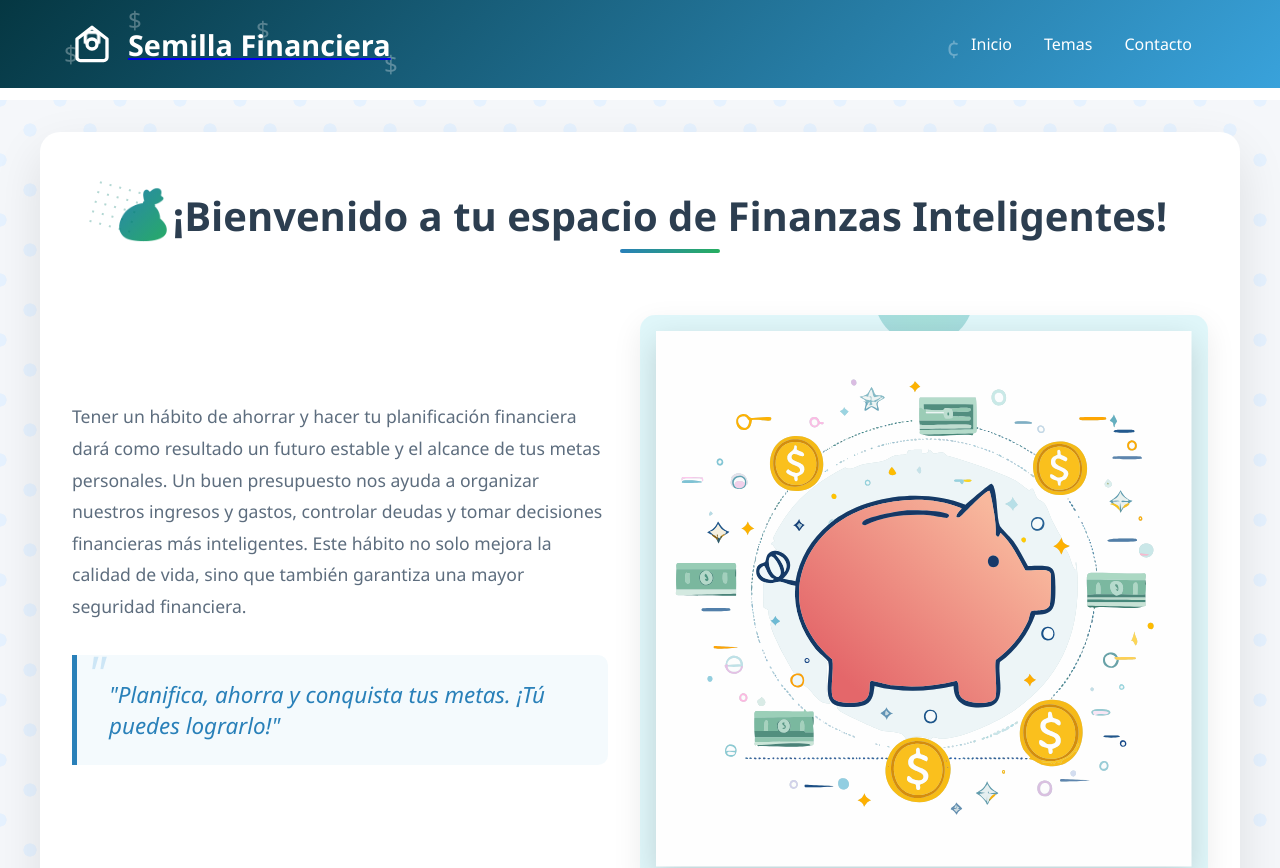
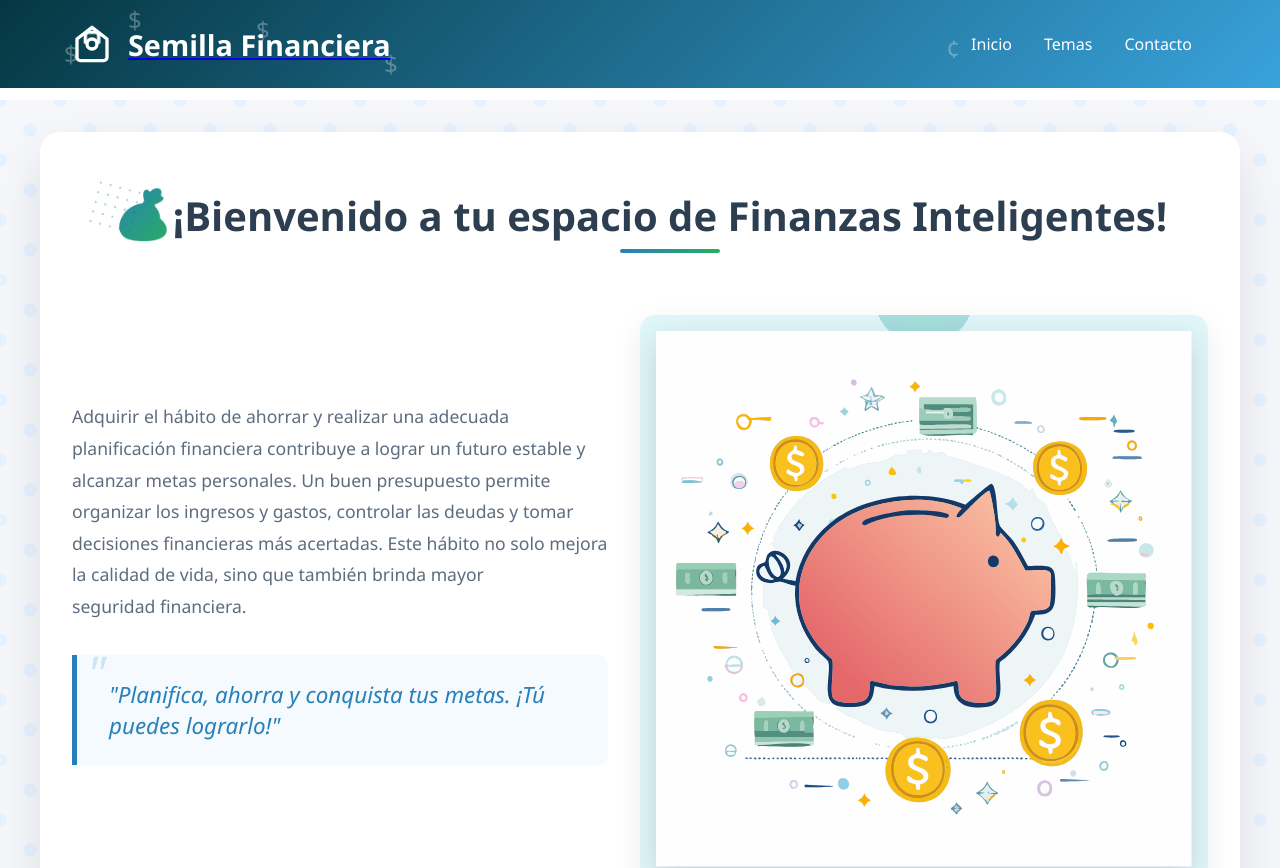
Before and after one commit to DepresslyJuice/SemillaFinanciera, a React (Vite) app: page / in a window 1280 px wide. Shown: the top 868 px of the page. Built offline with nearby package versions, Linux system fonts and the light colour scheme; a small style sheet from the web is missing.

Commit message:
Cambios texto

```diff
--- a/src/css/MetodosAhorro.css
+++ b/src/css/MetodosAhorro.css
@@ -207,7 +207,8 @@
     }
 
     .modal-header {
-        padding: 2rem;
+        padding: 1rem;
+        max-height: 200px;
         text-align: center;
         color: white;
         position: relative;
@@ -226,7 +227,7 @@
     }
 
     .modal-icon {
-        font-size: 3rem;
+        font-size: 1rem;
         margin-bottom: 0.5rem;
         display: block;
         position: relative;
@@ -234,7 +235,8 @@
     }
 
     .modal-titulo {
-        font-size: 2rem;
+        font-size: 28px;
+        padding-bottom: 1rem;
         font-weight: 700;
         margin: 0;
         position: relative;
--- a/src/pages/Tarjetas.tsx
+++ b/src/pages/Tarjetas.tsx
@@ -7,7 +7,7 @@ function Tarjetas() {
         <div className="tarjetas-container">
             <section className="tarjetas">
                 <div className="tarjetas-header">
-                    <h2>Todo lo que necesitas saber sobre las tarjetas de crédito</h2>
+                    <h2>Tips que necesitas sobre las tarjetas de crédito</h2>
                 </div>
 
                 <div className="tarjetas-content">
--- a/src/pages/WelcomeSection.tsx
+++ b/src/pages/WelcomeSection.tsx
@@ -22,9 +22,10 @@ function WelcomeSection() {
                 <div className="welcome-content">
                     <div className="welcome-text">
                         <p>
-                            Tener un hábito de ahorrar y hacer tu planificación financiera dará como resultado un futuro estable y el alcance de tus metas personales.
-                            Un buen presupuesto nos ayuda a organizar nuestros ingresos y gastos, controlar deudas y tomar decisiones financieras más inteligentes.
-                            Este hábito no solo mejora la calidad de vida, sino que también garantiza una mayor seguridad financiera.
+                            Adquirir el hábito de ahorrar y realizar una adecuada planificación financiera contribuye a
+                            lograr un futuro estable y alcanzar metas personales. Un buen presupuesto permite organizar
+                            los ingresos y gastos, controlar las deudas y tomar decisiones financieras más acertadas.
+                            Este hábito no solo mejora la calidad de vida, sino que también brinda mayor seguridad financiera.
                         </p>
 
                         <blockquote>
```
